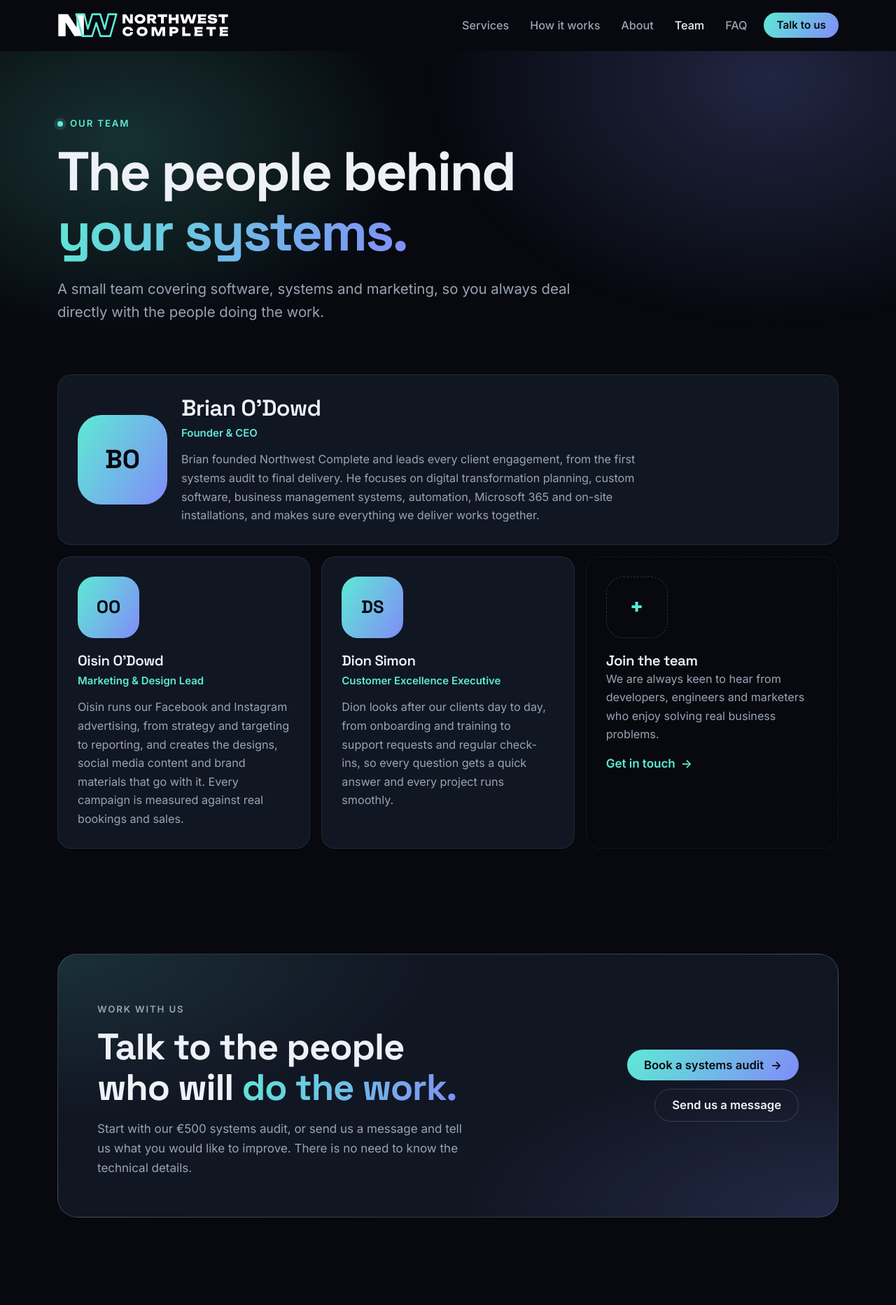
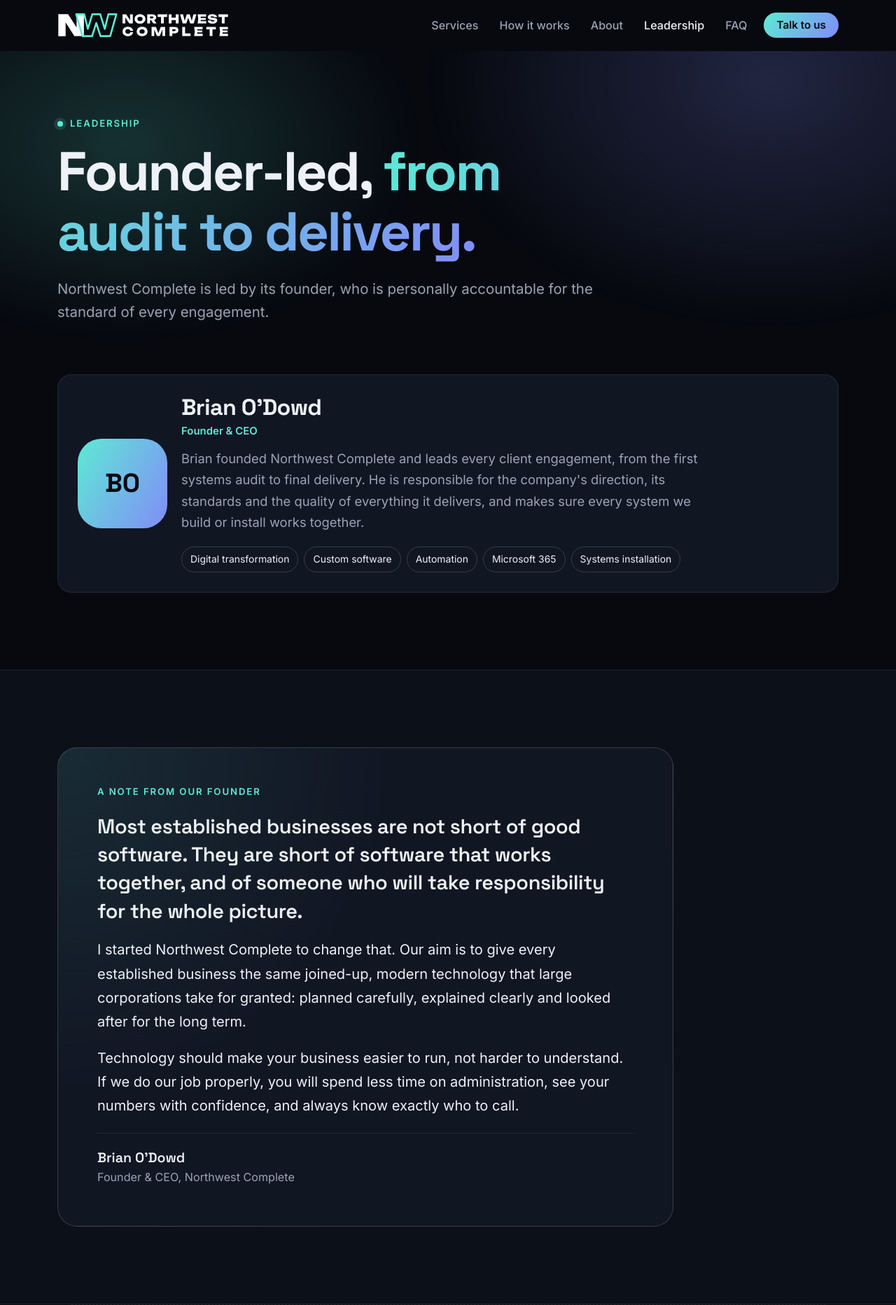
Before and after one commit to brianodowd16-tech/northwestcomplete, a PHP site: page /team.html in a window 1280 px wide. Shown: the top 1865 px of the page at 70% size. Run offline with PHP 8.4, Linux system fonts and the light colour scheme.

Commit message:
Founder-led leadership page and company story
- Remove Oisin O'Dowd and Dion Simon for now; the team page becomes a
  Leadership page with Brian O'Dowd as Founder & CEO and a founder's note
- About page reframed as a company story with mission, vision, principles
  and a founder spotlight
- Home page trust point 'Founder-led'; nav and footer say Leadership
- No unverifiable claims added (no customer counts, offices or dates)

Co-Authored-By: Claude Sonnet 5.5 <noreply@anthropic.com>
Claude-Session: https://claude.ai/code/session_01D5Nxa7XFJ2d73BWDfCTeXT

```diff
--- a/book-audit.html
+++ b/book-audit.html
@@ -25,7 +25,7 @@
         <a href="index.html#services">Services</a>
         <a href="index.html#process">How it works</a>
         <a href="about.html">About</a>
-        <a href="team.html">Team</a>
+        <a href="team.html">Leadership</a>
         <a href="index.html#faq">FAQ</a>
       </nav>
       <a href="index.html#contact" class="btn btn--sm">Talk to us</a>
@@ -37,7 +37,7 @@
       <a href="index.html#services">Services</a>
       <a href="index.html#process">How it works</a>
       <a href="about.html">About</a>
-      <a href="team.html">Team</a>
+      <a href="team.html">Leadership</a>
       <a href="index.html#faq">FAQ</a>
       <a href="index.html#contact" class="btn">Talk to us</a>
     </div>
@@ -106,7 +106,7 @@
         <a href="index.html#services">Services</a>
         <a href="index.html#platforms">Software we work with</a>
         <a href="about.html">About</a>
-        <a href="team.html">Team</a>
+        <a href="team.html">Leadership</a>
         <a href="index.html#contact">Contact</a>
       </nav>
     </div>
--- a/payment-complete.html
+++ b/payment-complete.html
@@ -25,7 +25,7 @@
         <a href="index.html#services">Services</a>
         <a href="index.html#process">How it works</a>
         <a href="about.html">About</a>
-        <a href="team.html">Team</a>
+        <a href="team.html">Leadership</a>
         <a href="index.html#faq">FAQ</a>
       </nav>
       <a href="index.html#contact" class="btn btn--sm">Talk to us</a>
@@ -37,7 +37,7 @@
       <a href="index.html#services">Services</a>
       <a href="index.html#process">How it works</a>
       <a href="about.html">About</a>
-      <a href="team.html">Team</a>
+      <a href="team.html">Leadership</a>
       <a href="index.html#faq">FAQ</a>
       <a href="index.html#contact" class="btn">Talk to us</a>
     </div>
@@ -71,7 +71,7 @@
         <a href="index.html#services">Services</a>
         <a href="index.html#platforms">Software we work with</a>
         <a href="about.html">About</a>
-        <a href="team.html">Team</a>
+        <a href="team.html">Leadership</a>
         <a href="index.html#contact">Contact</a>
       </nav>
     </div>
--- a/styles.css
+++ b/styles.css
@@ -314,13 +314,17 @@ details p { padding: 0 22px 22px; color: var(--muted); }
 .values p { color: var(--muted); font-size: 0.95rem; }
 
 .team { display: grid; gap: 16px; grid-template-columns: 1fr; }
-@media (min-width: 680px) { .team { grid-template-columns: repeat(2, 1fr); } .team__card--join { grid-column: span 2; } }
-@media (min-width: 1000px) { .team { grid-template-columns: repeat(3, 1fr); } .team__card--join { grid-column: auto; } }
-.team__card--lead { grid-column: 1 / -1; }
+.team__card--lead, .team__card--join { grid-column: 1 / -1; }
 @media (min-width: 680px) {
-  .team__card--lead { grid-template-columns: auto 1fr; gap: 36px; align-items: center; padding: 40px; }
+  .team__card--lead, .team__card--join { grid-template-columns: auto 1fr; gap: 36px; align-items: center; padding: 40px; }
   .team__card--lead .team__avatar { width: 128px; height: 128px; border-radius: 34px; font-size: 2.2rem; }
   .team__card--lead .team__name { font-size: 1.9rem; }
+  .team__card--lead p:not(.team__role):not(.eyebrow) { font-size: 1.08rem; max-width: 64ch; }
+  .team__card--join p { max-width: 60ch; }
+}
+.team__card--lead .tags { margin-top: 20px; }
+.team__card--lead .eyebrow { margin-bottom: 10px; }
+.team__name { font-size: 1.9rem; }
   .team__card--lead p:not(.team__role) { font-size: 1.08rem; max-width: 64ch; }
 }
 .team__name { font: 600 1.2rem/1.2 var(--font-display); letter-spacing: -0.02em; }
@@ -397,3 +401,15 @@ details p { padding: 0 22px 22px; color: var(--muted); }
   .section { padding: 80px 0; }
   .card { padding: 24px; }
 }
+
+/* Founder's note */
+.note { margin: 0; display: grid; gap: 22px; max-width: 880px; padding: 36px 24px; border-radius: 28px; border: 1px solid var(--line-strong);
+  background: radial-gradient(90% 120% at 0% 0%, rgba(94, 234, 212, 0.1), transparent 60%), var(--surface); }
+@media (min-width: 720px) { .note { padding: 56px; } }
+.note .eyebrow { margin: 0; }
+.note__body { display: grid; gap: 18px; }
+.note__body p { font-size: 1.18rem; line-height: 1.7; max-width: 60ch; }
+.note__body p:first-child { font: 600 clamp(1.3rem, 2.6vw, 1.7rem)/1.4 var(--font-display); letter-spacing: -0.015em; }
+.note__sign { display: grid; gap: 2px; padding-top: 22px; border-top: 1px solid var(--line); }
+.note__sign strong { font: 600 1.15rem var(--font-display); }
+.note__sign span { color: var(--muted); font-size: 0.95rem; }
--- a/team.html
+++ b/team.html
@@ -3,8 +3,8 @@
 <head>
   <meta charset="utf-8">
   <meta name="viewport" content="width=device-width, initial-scale=1">
-  <title>Our Team | Northwest Complete</title>
-  <meta name="description" content="Meet the Northwest Complete team: Brian O'Dowd, Oisin O'Dowd and Dion Simon. A small team, so you always deal directly with the people doing the work.">
+  <title>Leadership | Northwest Complete</title>
+  <meta name="description" content="Meet Brian O'Dowd, founder and CEO of Northwest Complete, and read his note on why the company exists.">
   <meta name="theme-color" content="#07090f">
   <link rel="canonical" href="https://northwestcomplete.com/team.html">
   <link rel="icon" href="assets/favicon.svg" type="image/svg+xml">
@@ -25,7 +25,7 @@
         <a href="index.html#services">Services</a>
         <a href="index.html#process">How it works</a>
         <a href="about.html">About</a>
-        <a href="team.html" aria-current="page">Team</a>
+        <a href="team.html" aria-current="page">Leadership</a>
         <a href="index.html#faq">FAQ</a>
       </nav>
       <a href="index.html#contact" class="btn btn--sm">Talk to us</a>
@@ -37,7 +37,7 @@
       <a href="index.html#services">Services</a>
       <a href="index.html#process">How it works</a>
       <a href="about.html">About</a>
-      <a href="team.html" aria-current="page">Team</a>
+      <a href="team.html" aria-current="page">Leadership</a>
       <a href="index.html#faq">FAQ</a>
       <a href="index.html#contact" class="btn">Talk to us</a>
     </div>
@@ -47,45 +47,57 @@
     <section class="page-hero">
       <div class="hero__glow" aria-hidden="true"></div>
       <div class="wrap page-hero__inner">
-        <p class="eyebrow reveal"><span class="dot"></span> Our team</p>
-        <h1 class="reveal">The people behind <span class="grad">your systems.</span></h1>
-        <p class="lead reveal">A small team covering software, systems and marketing, so you always deal directly with the people doing the work.</p>
+        <p class="eyebrow reveal"><span class="dot"></span> Leadership</p>
+        <h1 class="reveal">Founder-led, <span class="grad">from audit to delivery.</span></h1>
+        <p class="lead reveal">Northwest Complete is led by its founder, who is personally accountable for the standard of every engagement.</p>
       </div>
     </section>
 
     <section class="section section--tight">
       <div class="wrap">
-        <!-- To add a photo, swap a .team__avatar <span> for <img class="team__avatar" src="assets/team/name.jpg" alt="Full name">. -->
+        <!-- To add a photo, swap the .team__avatar <span> for <img class="team__avatar" src="assets/team/brian.jpg" alt="Brian O'Dowd">. -->
         <div class="team">
           <article class="team__card team__card--lead reveal">
             <span class="team__avatar" aria-hidden="true">BO</span>
             <div>
               <h2 class="team__name">Brian O'Dowd</h2>
               <p class="team__role">Founder &amp; CEO</p>
-              <p>Brian founded Northwest Complete and leads every client engagement, from the first systems audit to final delivery. He focuses on digital transformation planning, custom software, business management systems, automation, Microsoft 365 and on-site installations, and makes sure everything we deliver works together.</p>
+              <p>Brian founded Northwest Complete and leads every client engagement, from the first systems audit to final delivery. He is responsible for the company's direction, its standards and the quality of everything it delivers, and makes sure every system we build or install works together.</p>
+              <ul class="tags">
+                <li>Digital transformation</li>
+                <li>Custom software</li>
+                <li>Automation</li>
+                <li>Microsoft 365</li>
+                <li>Systems installation</li>
+              </ul>
             </div>
           </article>
-          <article class="team__card reveal">
-            <span class="team__avatar" aria-hidden="true">OO</span>
-            <div>
-              <h2 class="team__name">Oisin O'Dowd</h2>
-              <p class="team__role">Marketing &amp; Design Lead</p>
-              <p>Oisin runs our Facebook and Instagram advertising, from strategy and targeting to reporting, and creates the designs, social media content and brand materials that go with it. Every campaign is measured against real bookings and sales.</p>
-            </div>
-          </article>
-          <article class="team__card reveal">
-            <span class="team__avatar" aria-hidden="true">DS</span>
-            <div>
-              <h2 class="team__name">Dion Simon</h2>
-              <p class="team__role">Customer Excellence Executive</p>
-              <p>Dion looks after our clients day to day, from onboarding and training to support requests and regular check-ins, so every question gets a quick answer and every project runs smoothly.</p>
-            </div>
-          </article>
+        </div>
+      </div>
+    </section>
+
+    <section class="section section--alt">
+      <div class="wrap">
+        <figure class="note reveal">
+          <p class="eyebrow">A note from our founder</p>
+          <div class="note__body">
+            <p>Most established businesses are not short of good software. They are short of software that works together, and of someone who will take responsibility for the whole picture.</p>
+            <p>I started Northwest Complete to change that. Our aim is to give every established business the same joined-up, modern technology that large corporations take for granted: planned carefully, explained clearly and looked after for the long term.</p>
+            <p>Technology should make your business easier to run, not harder to understand. If we do our job properly, you will spend less time on administration, see your numbers with confidence, and always know exactly who to call.</p>
+          </div>
+          <figcaption class="note__sign"><strong>Brian O'Dowd</strong><span>Founder &amp; CEO, Northwest Complete</span></figcaption>
+        </figure>
+      </div>
+    </section>
+
+    <section class="section section--tight">
+      <div class="wrap">
+        <div class="team">
           <article class="team__card team__card--join reveal">
             <span class="team__avatar team__avatar--join" aria-hidden="true">+</span>
             <div>
-              <h2 class="team__name">Join the team</h2>
-              <p>We are always keen to hear from developers, engineers and marketers who enjoy solving real business problems.</p>
+              <h2 class="team__name">Join us</h2>
+              <p>We are building the team. If you are a developer, engineer or marketer who enjoys solving real business problems, we would like to hear from you.</p>
               <a href="index.html#contact" class="team__link">Get in touch <span aria-hidden="true">→</span></a>
             </div>
           </article>
@@ -98,8 +110,8 @@
         <div class="contact__card cta reveal">
           <div>
             <p class="eyebrow">Work with us</p>
-            <h2>Talk to the people who will <span class="grad">do the work.</span></h2>
-            <p>Start with our €500 systems audit, or send us a message and tell us what you would like to improve. There is no need to know the technical details.</p>
+            <h2>Start with a conversation, <span class="grad">or a systems audit.</span></h2>
+            <p>Begin with our €500 systems audit, or send us a message and tell us what you would like to improve. There is no need to know the technical details.</p>
           </div>
           <div class="cta__actions">
             <a href="book-audit.html" class="btn">Book a systems audit <span aria-hidden="true">→</span></a>
@@ -120,7 +132,7 @@
         <a href="index.html#services">Services</a>
         <a href="index.html#platforms">Software we work with</a>
         <a href="about.html">About</a>
-        <a href="team.html">Team</a>
+        <a href="team.html">Leadership</a>
         <a href="index.html#contact">Contact</a>
       </nav>
     </div>
```
Also changed, not shown: about.html (+27 -9 lines), index.html (+5 -5 lines).
